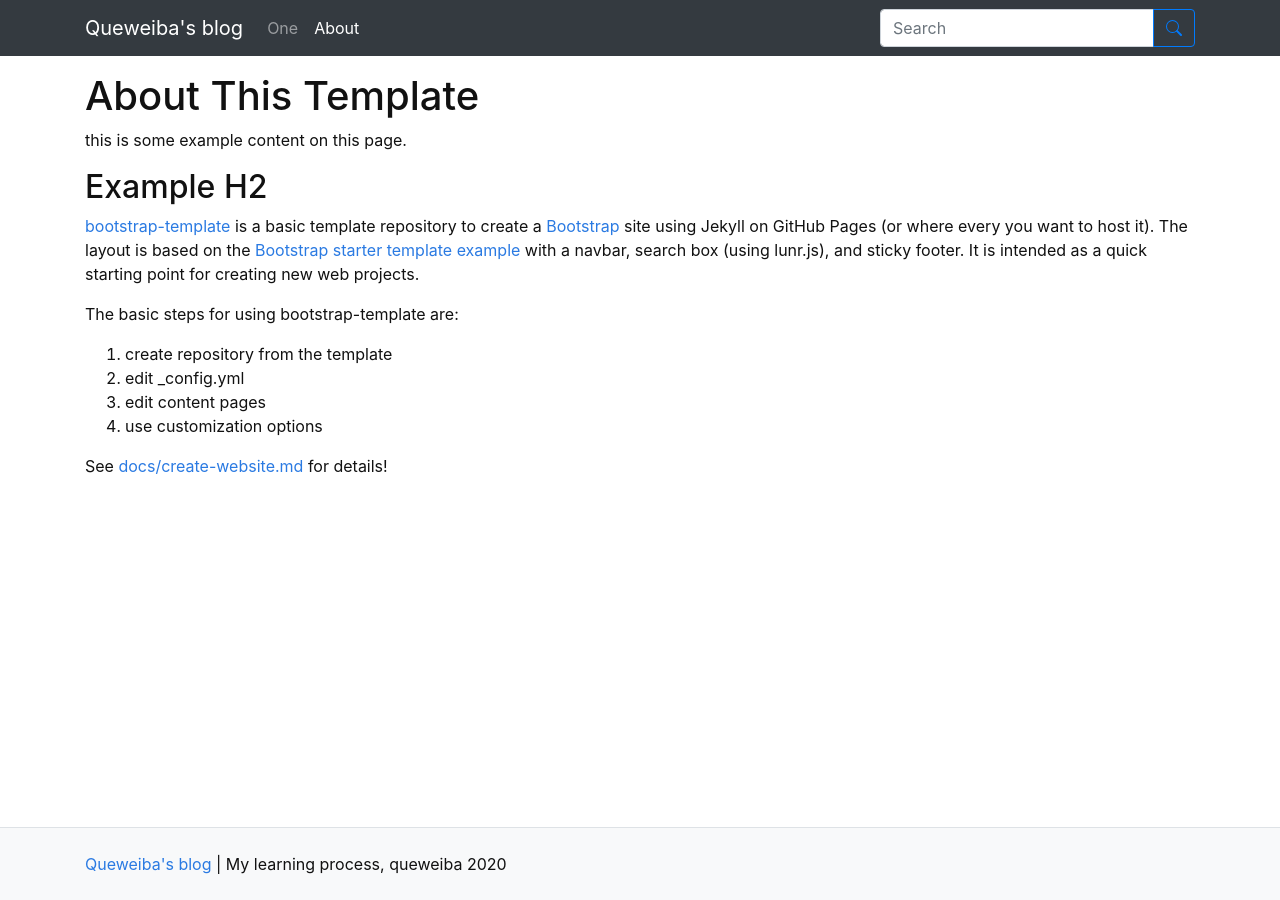
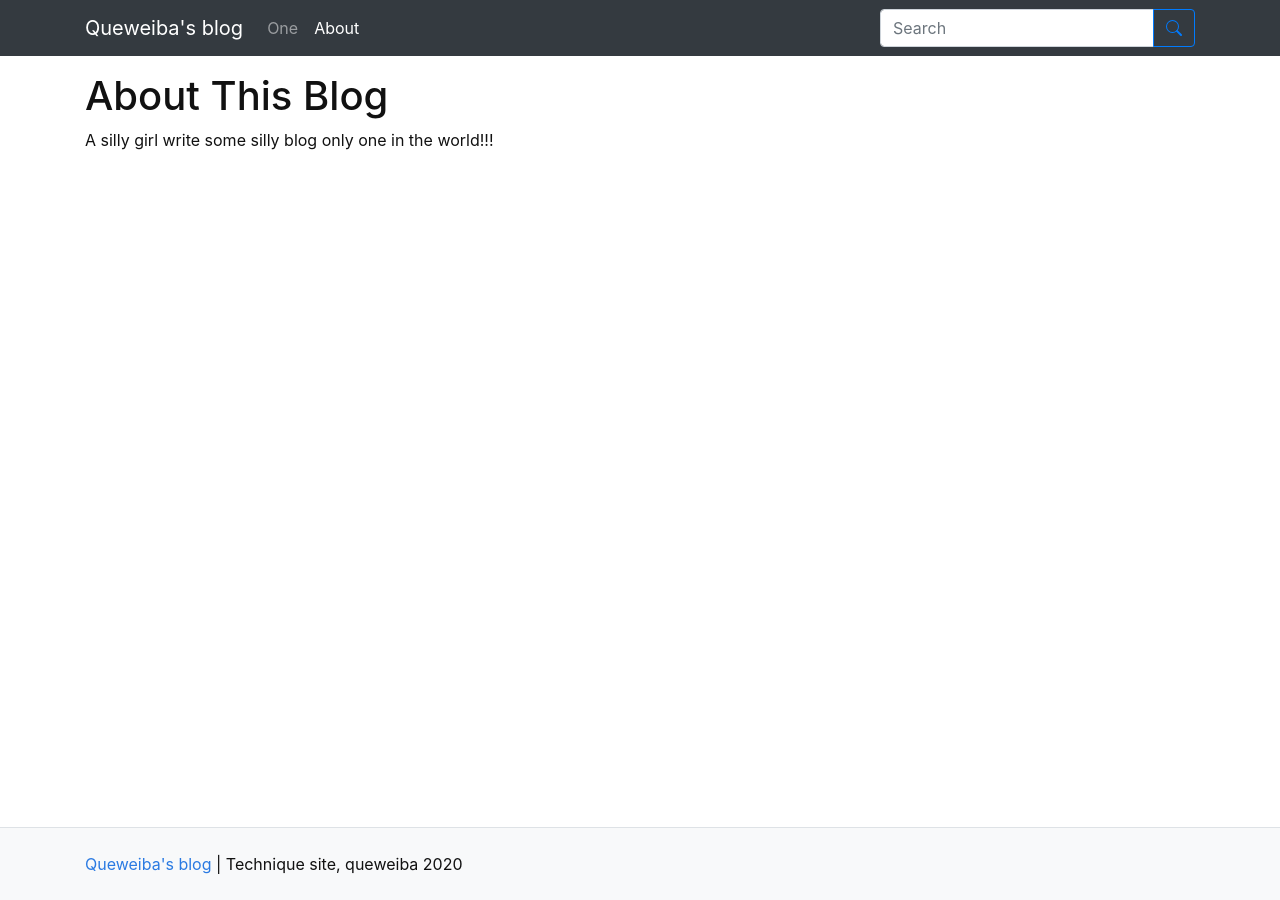
Before and after one commit to queweiba/my-blog, a Jekyll site: the page built from pages/about.md, in a window 1280 px wide. Built offline with Jekyll 4.4.1, drawn with Linux system fonts in a browser that asks for light colours.

Commit message:
change template to my own website

```diff
--- a/_config.yml
+++ b/_config.yml
@@ -10,7 +10,7 @@
 # SITE SETTINGS
 #
 title: Queweiba's blog
-description: "My learning process"
+description: "Technique site"
 year: 2020
 author: queweiba
 # add search box to navbar, true/false
--- a/pages/about.md
+++ b/pages/about.md
@@ -1,21 +1,8 @@
 ---
-title: About This Template
+title: About This Blog
 nav: About
 nav_order: 2
 layout: page
 ---
-this is some example content on this page.
-
-## Example H2
-[bootstrap-template](https://github.com/thecdil/bootstrap-template) is a basic template repository to create a [Bootstrap](https://getbootstrap.com/) site using Jekyll on GitHub Pages (or where every you want to host it).
-The layout is based on the [Bootstrap starter template example](https://getbootstrap.com/docs/4.5/examples/) with a navbar, search box (using lunr.js), and sticky footer.
-It is intended as a quick starting point for creating new web projects.
-
-The basic steps for using bootstrap-template are:
-
-1. create repository from the template
-2. edit _config.yml
-3. edit content pages
-4. use customization options
-
-See [docs/create-website.md](https://github.com/thecdil/bootstrap-template/blob/main/docs/create-website.md) for details!
+A silly girl write some silly blog
+only one in the world!!!
```
